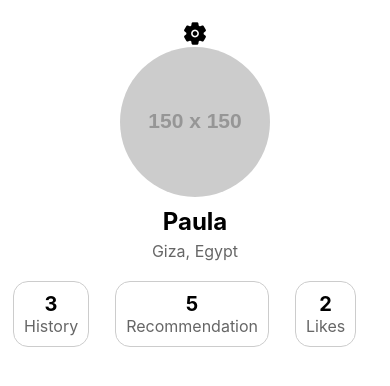
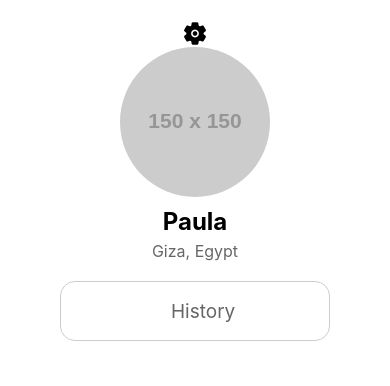
Before and after one commit to mina20028/RevU, a React Native app: screen /HomeProfile in a window 390 px wide. Shown: the top 386 px of the page. Built offline with nearby package versions, Linux system fonts and the light colour scheme.

Commit message:
edit_home_profile

```diff
--- a/Screens/HomeProfile.js
+++ b/Screens/HomeProfile.js
@@ -11,35 +11,33 @@ export default function HomeProfile({ navigation }) {
     {
 
       name: 'History',
-      count: 3,
       items: [
         { name: 'History Item 1', reviews: 20 },
         { name: 'History Item 2', reviews: 15 },
         { name: 'History Item 3', reviews: 12 }
       ]
     },
-    {
-      name: 'Recommendation',
-      count: 5,
-      items: [
-        { name: 'Recommendation Item 1', reviews: 100 },
-        { name: 'Recommendation Item 2', reviews: 80 },
-        { name: 'Recommendation Item 3', reviews: 60 },
-        { name: 'Recommendation Item 4', reviews: 40 },
-        { name: 'Recommendation Item 5', reviews: 20 },
-        { name: 'Recommendation Item 6', reviews: 20 },
-        { name: 'Recommendation Item 7', reviews: 20 },
-        { name: 'Recommendation Item 8', reviews: 20 }
-      ]
-    },
-    {
-      name: 'Likes',
-      count: 2,
-      items: [
-        { name: 'Likes Item 1', reviews: 10 },
-        { name: 'Likes Item 2', reviews: 8 }
-      ]
-    }
+    // {
+    //   name: 'Recommendation',
+    //   count: 5,
+    //   items: [
+    //     { name: 'Recommendation Item 1', reviews: 100 },
+    //     { name: 'Recommendation Item 2', reviews: 80 },
+    //     { name: 'Recommendation Item 3', reviews: 60 },
+    //     { name: 'Recommendation Item 4', reviews: 40 },
+    //     { name: 'Recommendation Item 5', reviews: 20 },
+    //     { name: 'Recommendation Item 6', reviews: 20 },
+    //     { name: 'Recommendation Item 7', reviews: 20 },
+    //     { name: 'Recommendation Item 8', reviews: 20 }
+    //   ]
+    // },
+    // {
+    //   name: 'Likes',
+    //   count: 2,
+    //   items: [
+    //     { name: 'Likes Item 1', reviews: 10 },
+    //     { name: 'Likes Item 2', reviews: 8 }
+    //   ]   }
   ];
 
   const handleCategoryPress = (category) => {
@@ -86,7 +84,6 @@ export default function HomeProfile({ navigation }) {
 
 const CategoryButton = ({ onPress, count, label }) => (
   <TouchableOpacity onPress={onPress} style={styles.categoryItem}>
-    <Text style={styles.statCount}>{count}</Text>
     <Text style={styles.statLabel}>{label}</Text>
   </TouchableOpacity>
 );
@@ -104,51 +101,68 @@ const styles = StyleSheet.create({
     flexGrow: 1,
     backgroundColor: '#fff',
     paddingVertical: 20,
-    paddingBottom: 60
+    paddingBottom: 60,
+    alignItems: 'center',
+
   },
   profileHeader: {
     alignItems: 'center',
     marginBottom: 20,
+
   },
   profileImage: {
     width: 150,
     height: 150,
     borderRadius: 75,
     marginBottom: 10,
+
   },
   profileName: {
     fontSize: 24,
     fontWeight: 'bold',
     marginBottom: 5,
+
   },
   profileLocation: {
     fontSize: 16,
     color: '#666',
   },
   categories: {
-    flexGrow: 0,
+
     marginBottom: 10,
   },
   categoryItem: {
-    alignItems: 'center',
-    marginHorizontal: 13,
     borderWidth: 1,
     borderColor: '#ccc',
-    padding: 10,
+    width: 270,
+    height: 60,
     borderRadius: 15,
+    justifyContent: 'center',
+
+
+
+
   },
   statCount: {
     fontSize: 20,
     fontWeight: 'bold',
+
+
   },
   statLabel: {
-    fontSize: 16,
+    fontSize: 19,
     color: '#666',
+    width: 190,
+    marginLeft: 110,
+
+
+
   },
   itemContainer: {
     alignItems: 'center',
     marginHorizontal: 10,
     marginBottom: 10,
+
   },
   itemImage: {
     width: 50,
@@ -159,9 +173,11 @@ const styles = StyleSheet.create({
   itemName: {
     fontSize: 14,
     fontWeight: 'bold',
+
   },
   itemReviews: {
     fontSize: 12,
     color: '#666',
+
   },
 });
```
